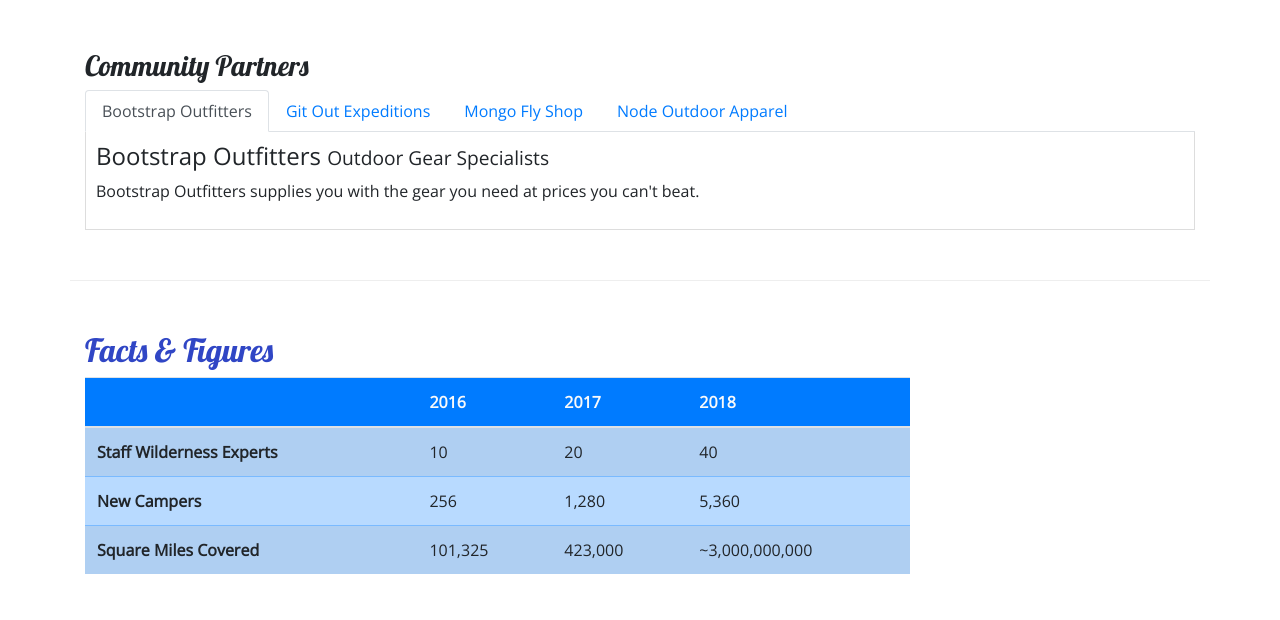
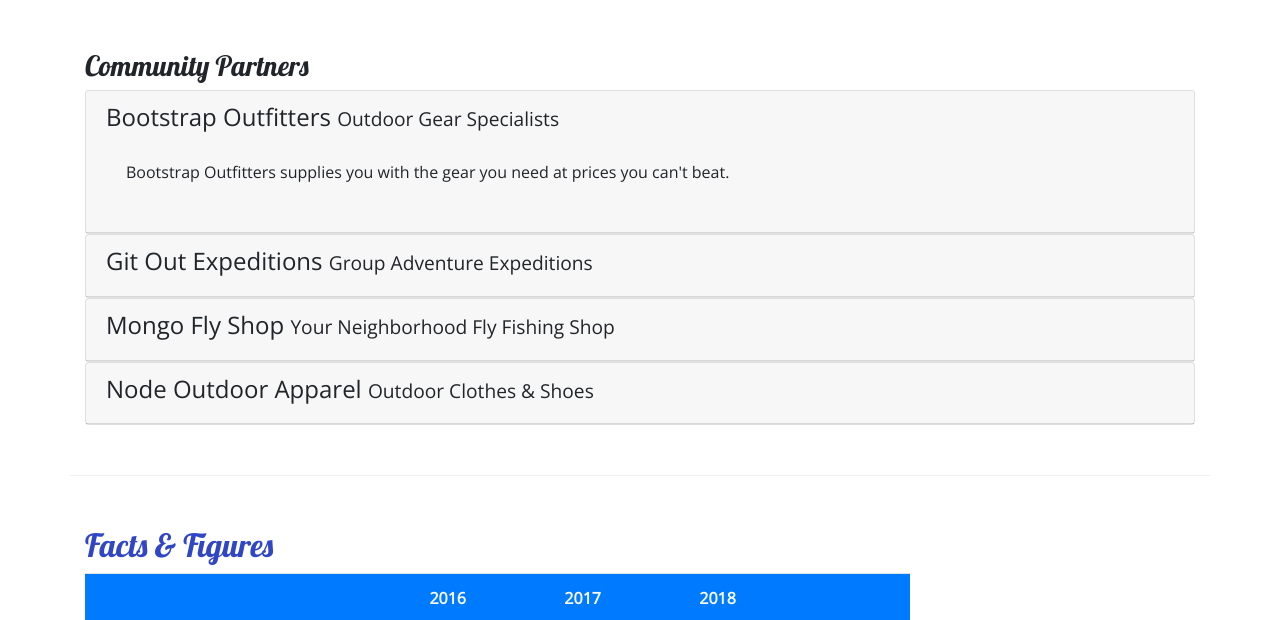
Before and after one commit to jerelrichardson/nucampBootstrap, a website: page aboutus.html in a window 1280 px wide. Shown: the part 1056-1676 px from the top of the page. Drawn offline with nearby package versions, Linux system fonts and the light colour scheme.

Commit message:
accordion

```diff
--- a/aboutus.html
+++ b/aboutus.html
@@ -102,7 +102,8 @@
         <div class="row row-content">
             <div class="col">
                 <h3>Community Partners</h3>
-                <ul class="nav nav-tabs">
+                <!-- ****** Tab navigation ****** -->
+                <!-- <ul class="nav nav-tabs">
                     <li class="nav-item"><a class="nav-link active" href="#bootstrap" role="tab" data-toggle="tab">Bootstrap Outfitters</a>
                     </li>
                     <li class="nav-item"><a class="nav-link" href="#git" role="tab" data-toggle="tab">Git Out Expeditions</a>
@@ -128,6 +129,65 @@
                     <div role="tabpanel" class="tab-pane fade" id="node">
                         <h4>Node Outdoor Apparel <small>Outdoor Clothes & Shoes</small></h4>
                         <p class="d-none d-sm-block">From polar fleeces to swimsuits, hiking boots to waders, a visit to Node will be sure to get you covered.</p>
+                    </div>
+                </div>
+                -->
+                <div id="accordion">
+                    <div class="card">
+                        <div role="tab" class="card-header">
+                            <h4>
+                                <a data-toggle="collapse" data-target="#bootstrap">
+                                    Bootstrap Outfitters <small>Outdoor Gear Specialists</small>
+                                </a>
+                            </h4>
+                            <div class="collapse show" id="bootstrap" data-parent="#accordion">
+                                <div class="card-body">
+                                    <p class="d-none d-sm-block">Bootstrap Outfitters supplies you with the gear you need at prices you can't beat.</p>
+                                </div>
+                            </div>
+                        </div>
+                    </div>
+                    <div class="card">
+                        <div role="tab" class="card-header">
+                            <h4>
+                                <a class="collapsed" data-toggle="collapse" data-target="#git">
+                                    Git Out Expeditions <small>Group Adventure Expeditions</small>
+                                </a>
+                            </h4>
+                            <div class="collapse" id="git" data-parent="#accordion">
+                                <div class="card-body">
+                                    <p class="d-none d-sm-block">Join Git Out Expeditions to explore new horizons with a group of other adventurers!</p>
+                               </div>
+                            </div>
+                        </div>
+                    </div>
+                    <div class="card">
+                        <div role="tab" class="card-header">
+                            <h4>
+                                <a class="collapsed" data-toggle="collapse" data-target="#mongo">
+                                    Mongo Fly Shop <small>Your Neighborhood Fly Fishing Shop</small>
+                                </a>
+                            </h4>
+                            <div class="collapse" id="mongo" data-parent="#accordion">
+                                <div class="card-body">
+                                    <p class="d-none d-sm-block">Need a new fishing pole, a tacklebox, or flies of all kinds? Stop by Mongo Fly Shop.</p>
+                                </div>
+                            </div>
+                        </div>
+                    </div>
+                    <div class="card">
+                        <div role="tab" class="card-header">
+                            <h4>
+                                <a class="collapsed" data-toggle="collapse" data-target="#node">
+                                    Node Outdoor Apparel <small>Outdoor Clothes & Shoes</small>
+                                </a>
+                            </h4>
+                            <div class="collapse" id="node" data-parent="#accordion">
+                                <div class="card-body">
+                                    <p class="d-none d-sm-block">From polar fleeces to swimsuits, hiking boots to waders, a visit to Node will be sure to get you covered.</p>
+                                </div>
+                            </div>
+                        </div>
                     </div>
                 </div>
             </div>
```
